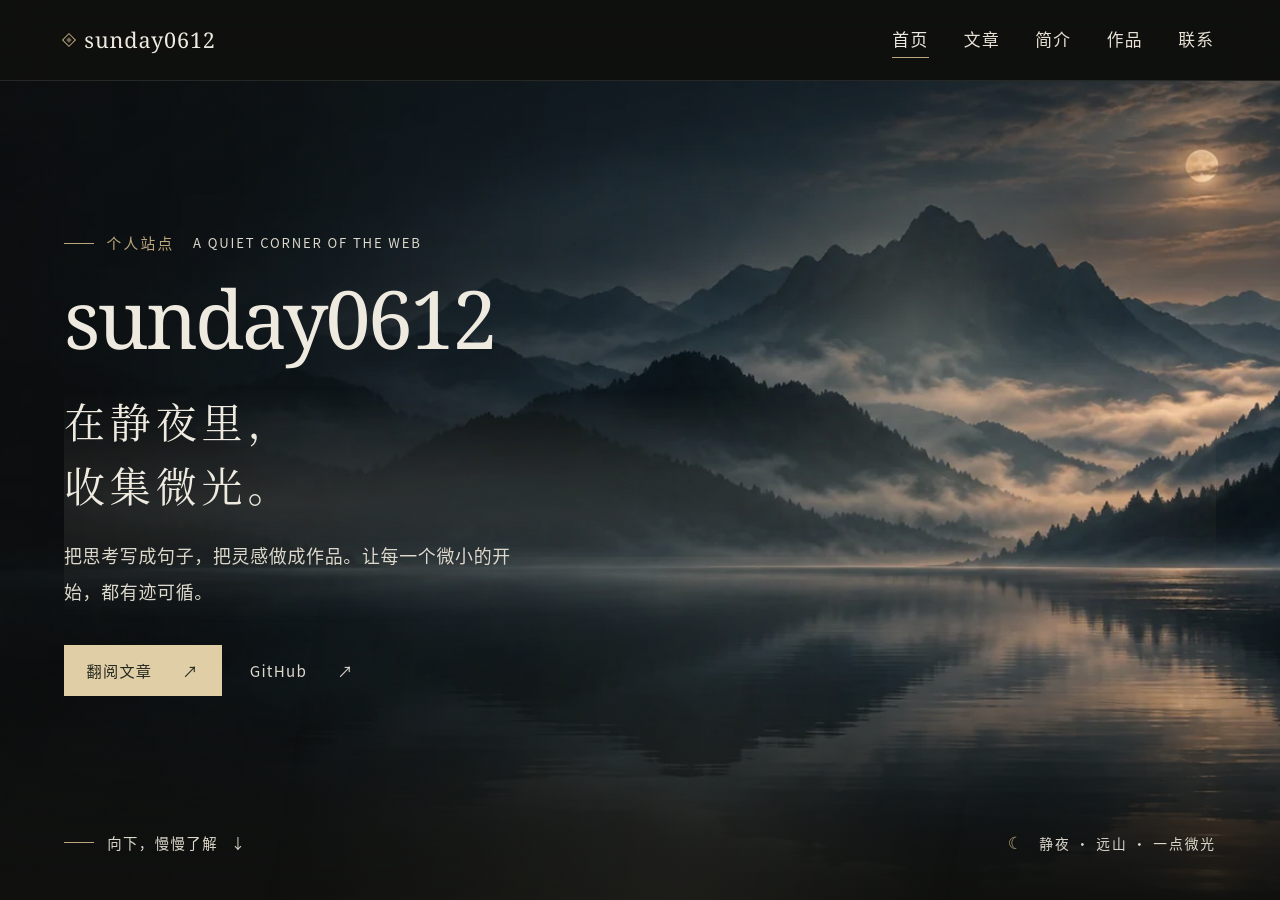
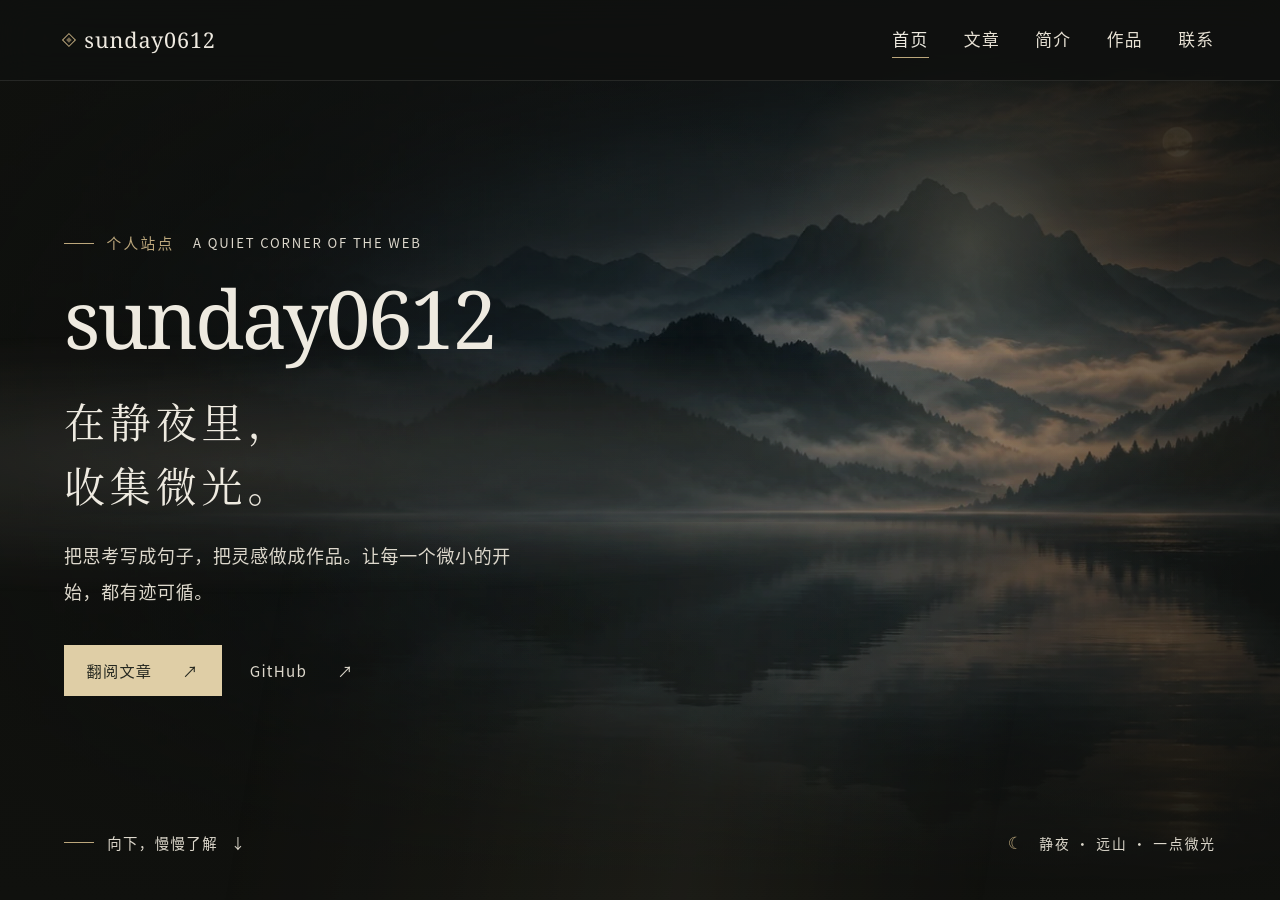
Before and after one commit to sunday0612/sunday0612.github.io, a Jekyll site: the page built from index.html, in a window 1280 px wide and 900 px high. Built offline with Jekyll 4.4.1, drawn with Linux system fonts in a browser that asks for light colours; a style sheet for code colours, icons or effects is not loaded.

Commit message:
将山湖背景铺满全站，并柔化边缘与阅读遮罩

```diff
--- a/_includes/head.html
+++ b/_includes/head.html
@@ -25,9 +25,7 @@
   <meta property="og:locale" content="zh_CN">
   <meta property="og:image" content="{{ '/assets/images/night-lake.webp' | absolute_url }}">
   <meta property="og:image:alt" content="静夜山湖，月光照亮远山与薄雾">
-  {% if page.body_class == 'home' %}
   <link rel="preload" as="image" href="{{ '/assets/images/night-lake.webp' | relative_url }}" imagesrcset="{{ '/assets/images/night-lake-mobile.webp' | relative_url }} 960w, {{ '/assets/images/night-lake.webp' | relative_url }} 1672w" imagesizes="100vw" fetchpriority="high">
-  {% endif %}
   <link rel="icon" href="{{ '/assets/favicon.svg' | relative_url }}" type="image/svg+xml">
   <link rel="alternate" type="application/atom+xml" title="{{ site.title | escape }}" href="{{ '/feed.xml' | relative_url }}">
   <link rel="preconnect" href="https://cdn.jsdelivr.net" crossorigin>
--- a/_layouts/default.html
+++ b/_layouts/default.html
@@ -2,6 +2,16 @@
 <html lang="zh-CN">
 {% include head.html %}
 <body{% if page.body_class %} class="{{ page.body_class | escape }}"{% endif %}>
+  <div class="site-backdrop" aria-hidden="true">
+    <picture class="site-background">
+      <img src="{{ '/assets/images/night-lake.webp' | relative_url }}" srcset="{{ '/assets/images/night-lake-mobile.webp' | relative_url }} 960w, {{ '/assets/images/night-lake.webp' | relative_url }} 1672w" sizes="100vw" width="1672" height="941" alt="" fetchpriority="high" decoding="async">
+    </picture>
+    <div class="site-atmosphere">
+      <div class="hero-glow"></div>
+      <div class="hero-mist"></div>
+      <div class="hero-water"></div>
+    </div>
+  </div>
   <a class="skip-link" href="#content">跳到正文</a>
   {% include header.html %}
   <main id="content" class="site-main">
--- a/assets/css/nocturne.css
+++ b/assets/css/nocturne.css
@@ -6,7 +6,7 @@
 }
 .site-main { overflow-x: clip; }
 html { scroll-padding-top: 6rem; }
-body { font-size: 1.0625rem; }
+body { font-size: 1.0625rem; isolation: isolate; }
 .brand { font-family: Georgia, var(--serif); font-size: 1.35rem; }
 .brand-mark { position: relative; transform: rotate(45deg); }
 .brand-mark::after { content: ""; position: absolute; inset: 2px; background: var(--gold); opacity: .6; }
@@ -18,10 +18,21 @@
 .home .nav:has(.is-active) a[aria-current="page"]::after { transform: scaleX(0); }
 
 .home .hero { position: relative; isolation: isolate; min-height: clamp(640px, calc(100svh - 5rem), 840px); display: flex; align-items: center; padding: 4.5rem 0 8rem; }
-.hero-art { position: absolute; z-index: -2; inset-block: 0; left: 50%; transform: translateX(-50%); width: 100vw; overflow: hidden; pointer-events: none; }
-.hero-art img { display: block; width: 100%; height: 100%; object-fit: cover; object-position: right 54%; transform: scale(1.26); transform-origin: center 46%; }
-.hero-art::after { content: ""; position: absolute; inset: 0; background: linear-gradient(90deg, rgba(16,17,15,.5), rgba(16,17,15,.1) 50%, transparent 75%), linear-gradient(0deg, var(--bg), transparent 30%, transparent 85%, rgba(16,17,15,.2)); }
-.hero-atmosphere { position: absolute; z-index: -1; inset: 0; overflow: hidden; pointer-events: none; }
+/* 背景固定铺满视口，贯穿首页、归档与文章页，不随长页面拉伸。 */
+.site-backdrop { position: fixed; z-index: -1; inset: 0; overflow: hidden; pointer-events: none; background: var(--bg); }
+.site-background { position: absolute; inset: 0; display: block; }
+.site-background img { display: block; width: 100%; height: 100%; object-fit: cover; object-position: 75% center; transform: translate3d(0, var(--background-shift, 0px), 0) scale(1.06); }
+/* 多层渐变把四边与角落融入墨黑，画面中央仍保留山湖的层次。 */
+.site-background::after {
+  content: ""; position: absolute; inset: 0;
+  background:
+    linear-gradient(90deg, rgba(16,17,15,.8), rgba(16,17,15,.36) 35%, rgba(16,17,15,.12) 65%, rgba(16,17,15,.64)),
+    linear-gradient(0deg, var(--bg), rgba(16,17,15,.28) 24%, transparent 62%, rgba(16,17,15,.78)),
+    radial-gradient(ellipse at 58% 45%, transparent 30%, rgba(16,17,15,.4) 72%, var(--bg));
+}
+.site-backdrop::after { content: ""; position: absolute; inset: 0; background: var(--bg); opacity: .06; transition: opacity .8s ease; }
+body.is-reading .site-backdrop::after, body:not(.home) .site-backdrop::after { opacity: .42; }
+.site-atmosphere { position: absolute; inset: 0; overflow: hidden; pointer-events: none; }
 .hero-glow,
 .hero-mist,
 .hero-water { position: absolute; pointer-events: none; }
@@ -125,7 +136,7 @@
 .footer-note { font-family: var(--serif); letter-spacing: .16em; color: var(--ink-soft); }
 .footer-links a { display: inline-flex; align-items: center; min-height: 44px; }
 
-body:not(.home) .site-main { background: radial-gradient(ellipse at 90% 0,rgba(49,67,67,.18),transparent 40%); padding-bottom: 4rem; }
+body:not(.home) .site-main { background: transparent; padding-bottom: 4rem; }
 .page-head { padding: 5rem 0 3rem; }
 .page-head h1 { font-size: clamp(2.5rem,5vw,4rem); }
 .lede { color: var(--ink-soft); font-size: 1.12rem; }
@@ -153,8 +164,8 @@
   .nav { width: 100%; flex-basis: 100%; justify-content: space-between; gap: .6rem; }
   .nav a { font-size: .95rem; letter-spacing: .04em; }
   .home .hero { min-height: clamp(630px, calc(100svh - 6.3rem), 760px); padding: 4rem 0 7rem; }
-  .hero-art img { object-position: 65% center; }
-  .hero-art::after { background: linear-gradient(90deg,rgba(16,17,15,.73),rgba(16,17,15,.25)),linear-gradient(0deg,var(--bg),transparent 42%,rgba(16,17,15,.15)); }
+  .site-background img { object-position: 68% center; }
+  .site-background::after { background: linear-gradient(90deg,rgba(16,17,15,.7),rgba(16,17,15,.24) 70%,rgba(16,17,15,.52)),linear-gradient(0deg,var(--bg),rgba(16,17,15,.18) 35%,rgba(16,17,15,.12) 65%,rgba(16,17,15,.8)); }
   .hero-glow { right: -8%; top: 6%; width: 16rem; height: 16rem; }
   .home .hero h1 { font-size: clamp(2.8rem,10.5vw,4.5rem); }
   .hero-verse { margin-top: 1.8rem; font-size: 2.05rem; }
@@ -235,11 +246,12 @@
 }
 
 @media (prefers-reduced-motion: reduce) {
-  .hero-art img { transform: none; }
+  .site-background img { transform: none; }
+  .site-backdrop::after { transition: none; }
 }
 @media print {
   body:not(.home) .site-main { background: #fff; }
-  .hero-art, .hero-atmosphere, .hero-foot { display: none; }
+  .site-backdrop, .hero-foot { display: none; }
   .home .hero { min-height: auto; padding: 2rem 0; }
   .section { break-inside: avoid; }
   .about-copy, .tagline, .work-desc, .post-item-body p { color: #444; }
--- a/assets/js/site.js
+++ b/assets/js/site.js
@@ -9,8 +9,8 @@
   if (motionQuery.addEventListener) motionQuery.addEventListener('change', setMotion);
 
   initScrollSpy();
+  initBackground();
   if (motionQuery.matches) {
-    initHero();
     initReveal();
   }
 
@@ -84,20 +84,17 @@
     nodes.forEach((node) => observer.observe(node));
   }
 
-  function initHero() {
+  function initBackground() {
+    const backdrop = document.querySelector('.site-backdrop');
+    if (!backdrop) return;
     const hero = document.querySelector('.home .hero');
-    if (!hero) return;
-    const img = hero.querySelector('.hero-art img');
-    const atmosphere = hero.querySelector('.hero-atmosphere');
-
     let scrollFrame = 0;
     const parallax = () => {
       scrollFrame = 0;
       const y = Math.max(window.scrollY, 0);
-      const limit = hero.offsetHeight * 0.08;
-      const shift = Math.min(y * 0.12, limit);
-      if (img) img.style.transform = `translate3d(0, ${shift}px, 0) scale(1.26)`;
-      if (atmosphere) atmosphere.style.transform = `translate3d(0, ${shift * 0.35}px, 0)`;
+      const shift = motionQuery.matches ? Math.min(y * 0.035, 12) : 0;
+      backdrop.style.setProperty('--background-shift', `${shift}px`);
+      document.body.classList.toggle('is-reading', !hero || y > hero.offsetHeight * 0.55);
     };
     const onScroll = () => {
       if (scrollFrame) return;
@@ -106,5 +103,6 @@
     parallax();
     window.addEventListener('scroll', onScroll, { passive: true });
     window.addEventListener('resize', onScroll, { passive: true });
+    if (motionQuery.addEventListener) motionQuery.addEventListener('change', onScroll);
   }
 })();
--- a/index.html
+++ b/index.html
@@ -6,14 +6,6 @@
 {% assign profile = site.data.profile %}
 
 <section class="hero" aria-labelledby="hero-title">
-  <picture class="hero-art" aria-hidden="true">
-    <img src="{{ '/assets/images/night-lake.webp' | relative_url }}" srcset="{{ '/assets/images/night-lake-mobile.webp' | relative_url }} 960w, {{ '/assets/images/night-lake.webp' | relative_url }} 1672w" sizes="100vw" width="1672" height="941" alt="" fetchpriority="high" decoding="async">
-  </picture>
-  <div class="hero-atmosphere" aria-hidden="true">
-    <div class="hero-glow"></div>
-    <div class="hero-mist"></div>
-    <div class="hero-water"></div>
-  </div>
   <div class="hero-content">
     <p class="eyebrow">{{ profile.eyebrow | default: "个人站点" | escape }}<span class="eyebrow-en" lang="en">A QUIET CORNER OF THE WEB</span></p>
     <h1 id="hero-title">{{ profile.name | default: site.title | escape }}</h1>
```
Also changed, not shown: README.md.
